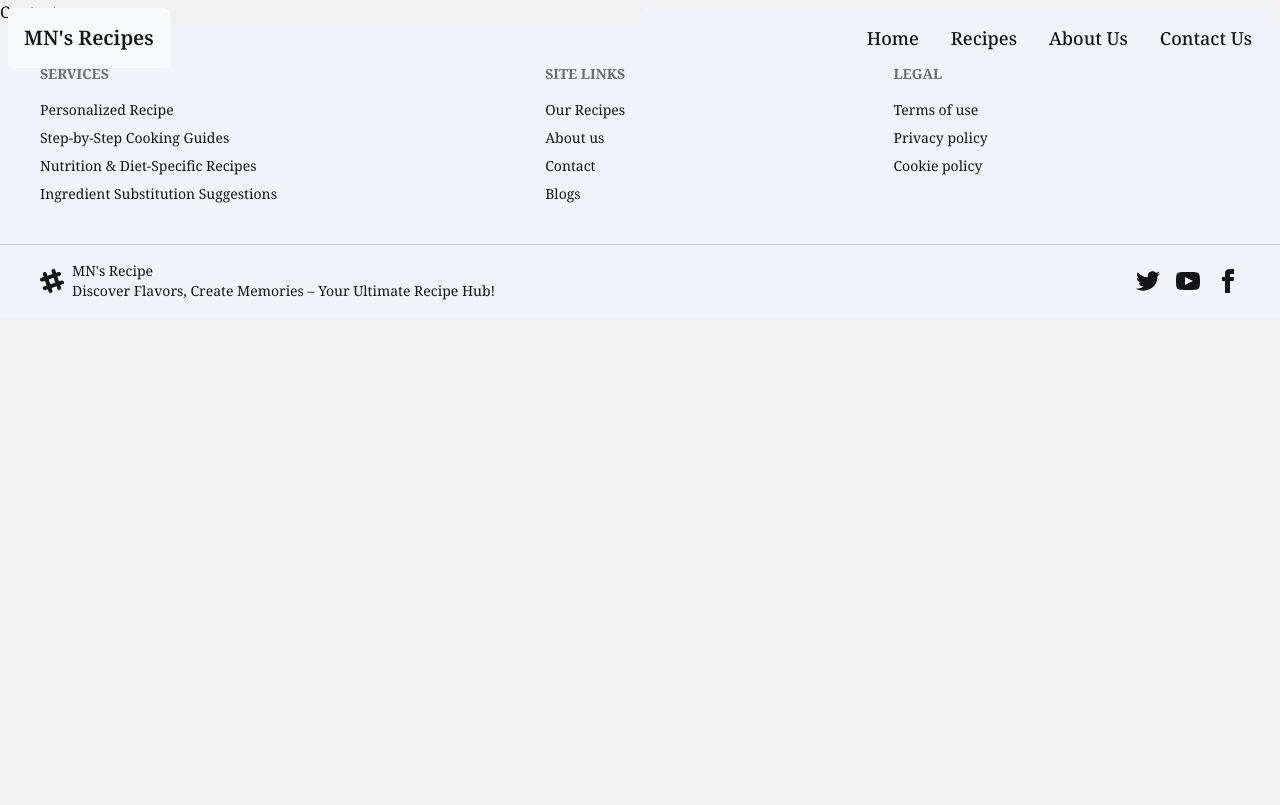
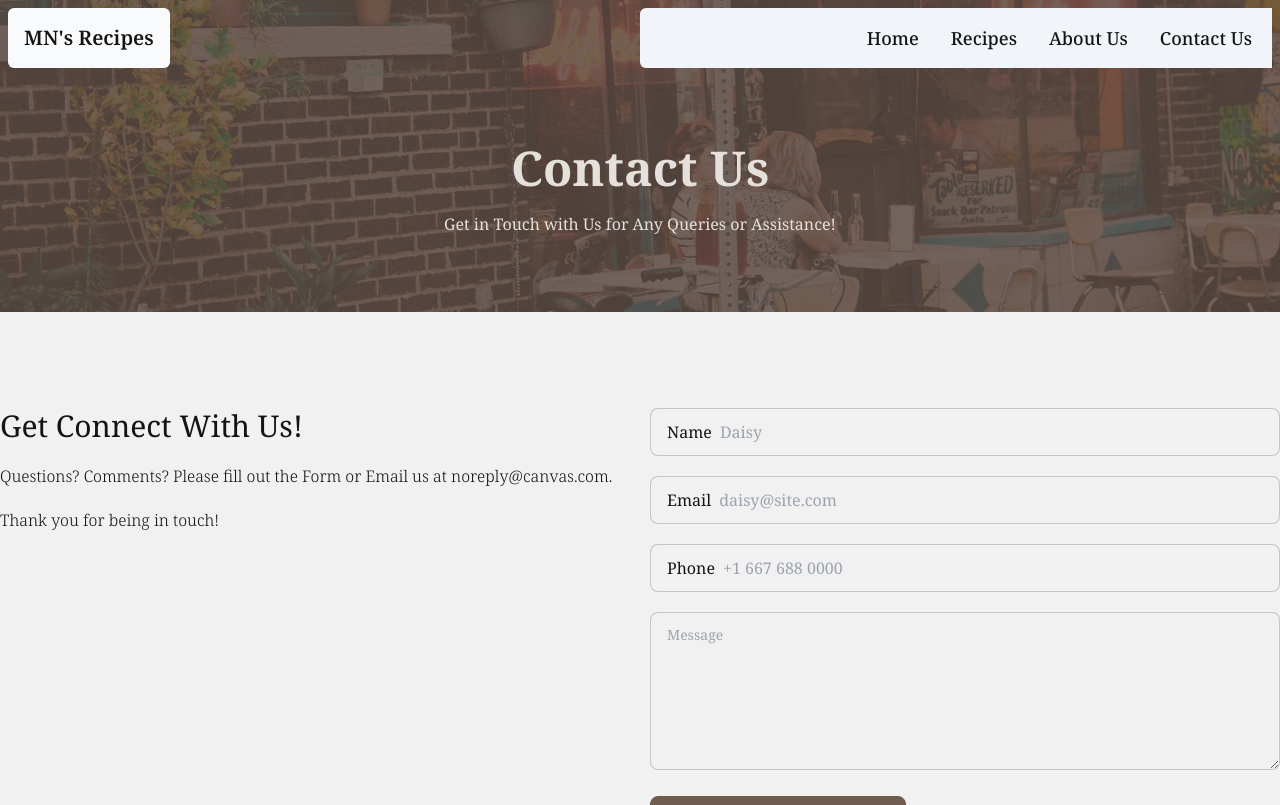
Before and after one commit to Mostakimul/next-blog, a Next.js app: page /contact in a window 1280 px wide. Shown: the top 805 px of the page. Built offline with nearby package versions, Linux system fonts and the light colour scheme.

Commit message:
[feat]: contact us page

```diff
--- a/src/app/about/page.tsx
+++ b/src/app/about/page.tsx
@@ -1,5 +1,6 @@
 import Button from '@/components/button/Button';
 import ContainerWrapper from '@/components/ContainerWrapper';
+import PageHero from '@/components/pageHero/PageHero';
 import Quote from '@/components/quote/Quote';
 import ServiceCard from '@/components/serviceCard/ServiceCard';
 import { services } from '@/data/services';
@@ -7,26 +8,13 @@ import { services } from '@/data/services';
 const About = () => {
   return (
     <>
-      <div
-        className="hero"
-        style={{
-          backgroundImage: "url('/pages/recipes-bg.jpg')",
-        }}
-      >
-        <div className="hero-overlay bg-opacity-60"></div>
-        <div className="hero-content text-neutral-content text-center">
-          <div className="max-w-2xl pt-32 pb-10">
-            <h1 className="mb-5 text-5xl font-bold">We Serve The Best Food</h1>
-            <p className="mb-5">
-              At the heart of our journey is a love for food and community.
-              We're dedicated to bringing you the finest recipes, crafted with
-              expertise and a commitment to quality, to inspire and elevate your
-              everyday cooking experience.
-            </p>
-            <Button href="/recipes" text="See Our Recipes" />
-          </div>
-        </div>
-      </div>
+      <PageHero
+        image="/pages/recipes-bg.jpg"
+        title="We Serve The Best Food"
+        description="At the heart of our journey is a love for food and community. We're dedicated to bringing you the finest recipes, crafted with expertise and a commitment to quality, to inspire and elevate your everyday cooking experience."
+        button={<Button href="/recipes" text="See Our Recipes" />}
+      />
+
       <ContainerWrapper>
         <section className="pt-16">
           <div className="text-center max-w-5xl mx-auto space-y-3">
--- a/src/app/contact/page.tsx
+++ b/src/app/contact/page.tsx
@@ -1,5 +1,60 @@
+import ContainerWrapper from '@/components/ContainerWrapper';
+import PageHero from '@/components/pageHero/PageHero';
+
 const Contact = () => {
-  return <div>Contact</div>;
+  return (
+    <>
+      <PageHero
+        image="/pages/contact-bg.jpg"
+        title="Contact Us"
+        description="Get in Touch with Us for Any Queries or Assistance!"
+      />
+      <ContainerWrapper>
+        <div className="grid grid-cols-1 md:grid-cols-2 py-24 gap-5">
+          <div className="space-y-5">
+            <h2 className="text-3xl">Get Connect With Us!</h2>
+            <p className="font-light">
+              Questions? Comments? Please fill out the Form or Email us at
+              noreply@canvas.com.
+            </p>
+            <p className="font-light">Thank you for being in touch!</p>
+          </div>
+          <div>
+            <form className="space-y-5">
+              <label className="input input-bordered flex items-center gap-2">
+                Name
+                <input type="text" className="grow" placeholder="Daisy" />
+              </label>
+              <label className="input input-bordered flex items-center gap-2">
+                Email
+                <input
+                  type="text"
+                  className="grow"
+                  placeholder="daisy@site.com"
+                />
+              </label>
+              <label className="input input-bordered flex items-center gap-2">
+                Phone
+                <input
+                  type="text"
+                  className="grow"
+                  placeholder="+1 667 688 0000"
+                />
+              </label>
+              <textarea
+                className="textarea textarea-bordered w-full"
+                placeholder="Message"
+                rows={5}
+              ></textarea>
+              <button className="btn btn-active btn-wide btn-neutral">
+                Send
+              </button>
+            </form>
+          </div>
+        </div>
+      </ContainerWrapper>
+    </>
+  );
 };
 
 export default Contact;
--- a/src/app/recipes/page.tsx
+++ b/src/app/recipes/page.tsx
@@ -1,30 +1,20 @@
 import ContainerWrapper from '@/components/ContainerWrapper';
 import RecipeCard from '@/components/latest/RecipeCard';
+import PageHero from '@/components/pageHero/PageHero';
 import Quote from '@/components/quote/Quote';
 import { recipes } from '@/data/recipes';
 
 const Recipes = () => {
   return (
     <>
-      <div
-        className="hero"
-        style={{
-          backgroundImage: "url('/pages/recipes-bg.jpg')",
-        }}
-      >
-        <div className="hero-overlay bg-opacity-60"></div>
-        <div className="hero-content text-neutral-content text-center">
-          <div className="max-w-2xl pt-32 pb-10">
-            <h1 className="mb-5 text-5xl font-bold">Recipes</h1>
-            <p className="mb-5">
-              Discover a world of culinary inspiration with our diverse
+      <PageHero
+        image="/pages/recipes-bg.jpg"
+        title="Recipes"
+        description="Discover a world of culinary inspiration with our diverse
               collection of recipes. Whether you're a seasoned chef or a home
-              cook, our carefully curated selections will help you create
-              memorable meals and explore new flavors with ease.
-            </p>
-          </div>
-        </div>
-      </div>
+              cook, our carefully curated selections wil l help you create
+              memorable meals and explore new flavors with ease."
+      />
       <ContainerWrapper>
         <section>
           <div className="grid grid-cols-1 md:grid-cols-3 gap-5 pt-24 pb-12">
--- /dev/null
+++ b/src/components/pageHero/PageHero.tsx
@@ -0,0 +1,31 @@
+import React from 'react';
+import Button from '../button/Button';
+
+type PageHeroProps = {
+  image: string;
+  title: string;
+  description: string;
+  button?: React.ReactElement;
+};
+
+const PageHero = ({ image, title, description, button }: PageHeroProps) => {
+  return (
+    <div
+      className="hero"
+      style={{
+        backgroundImage: `url('${image}')`,
+      }}
+    >
+      <div className="hero-overlay bg-opacity-60"></div>
+      <div className="hero-content text-neutral-content text-center">
+        <div className="max-w-2xl pt-32 pb-10">
+          <h1 className="mb-5 text-5xl font-bold">{title}</h1>
+          <p className="mb-5">{description}</p>
+          {button && <Button href="/recipes" text="See Our Recipes" />}
+        </div>
+      </div>
+    </div>
+  );
+};
+
+export default PageHero;
```
Also changed, not shown: public/pages/contact-bg.jpg (added).
